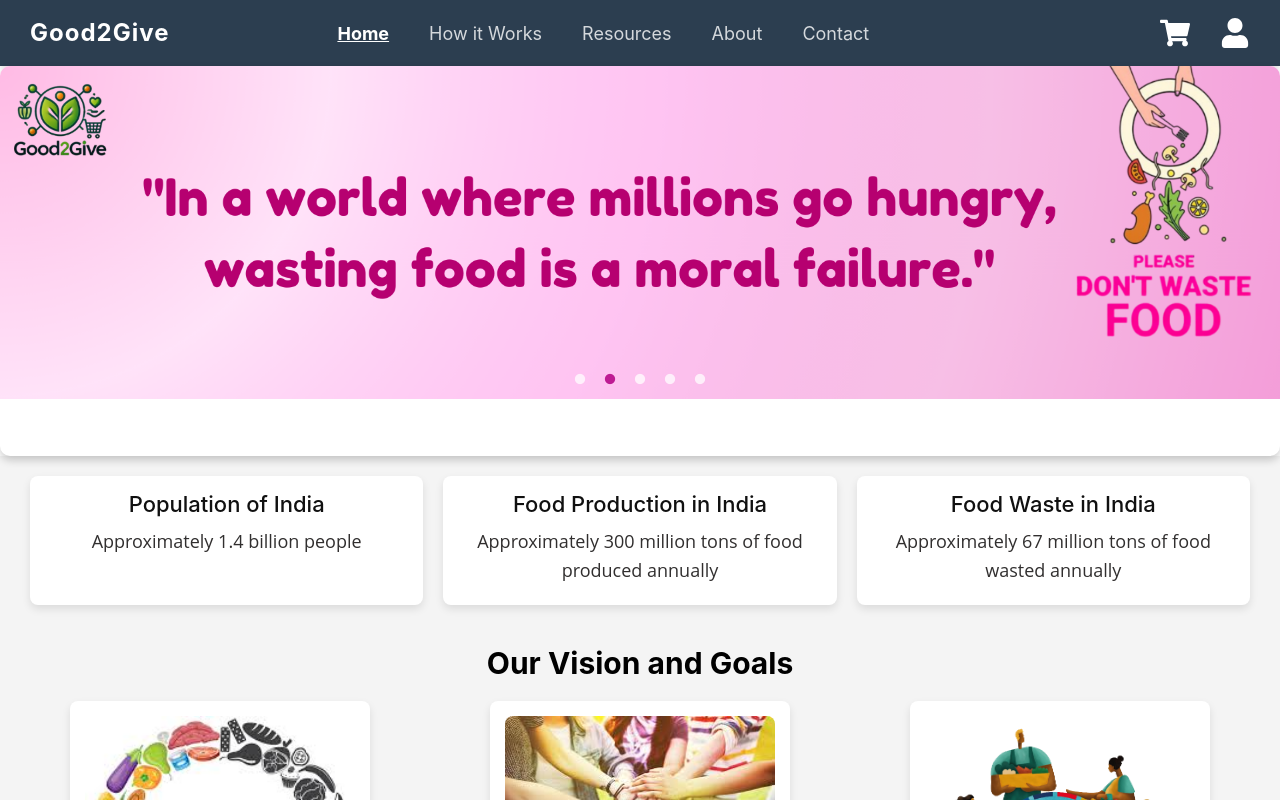
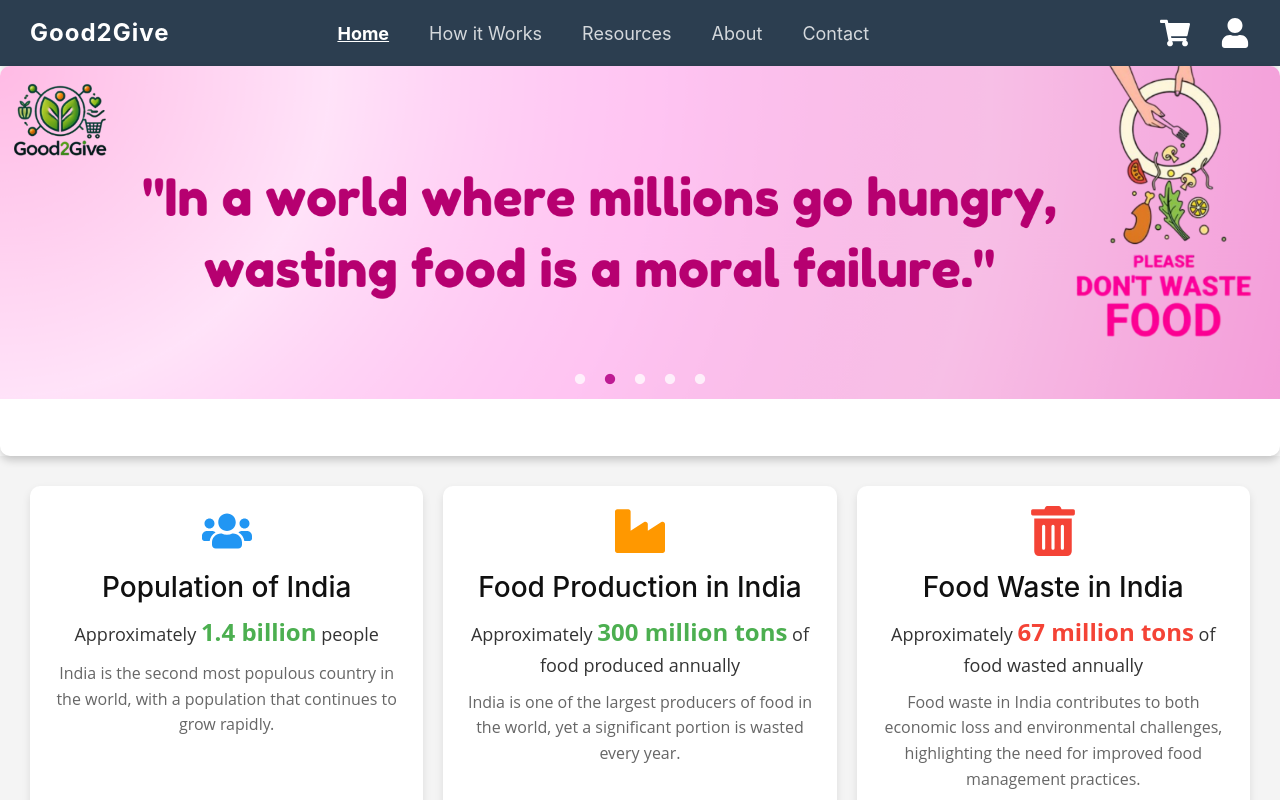
Before and after one commit to Mr-TANMAY/Good2Give, a React (Create React App) app in the folder frontend/: page / in a window 1280 px wide. Shown: the top 800 px of the page. Built offline with nearby package versions, Linux system fonts and the light colour scheme; no server answers.

Commit message:
Stats done

```diff
--- a/frontend/src/components/Statistics.css
+++ b/frontend/src/components/Statistics.css
@@ -5,17 +5,19 @@
     padding: 20px;
     background-color: #f4f4f4; /* Light background for readability */
     color: #101010;
+    flex-wrap: wrap; /* Allow items to wrap on smaller screens */
 }
 
 .stat {
     background: #fff; /* White background for statistic cards */
-    border-radius: 8px;
+    border-radius: 10px;
     box-shadow: 0 4px 8px rgba(0, 0, 0, 0.1);
-    padding: 15px;
+    padding: 20px;
     transition: box-shadow 0.3s ease, transform 0.3s ease;
     text-align: center;
-    flex: 1;
-    margin: 0 10px;
+    flex: 1 1 30%; /* Allow cards to grow and shrink, 3 cards per row */
+    margin: 10px;
+    position: relative;
 }
 
 .stat:hover {
@@ -23,14 +25,52 @@
     transform: translateY(-5px);
 }
 
-.stat h3 {
-    font-size: 22px; /* Slightly larger font size */
-    margin-bottom: 10px;
+.stat-icon {
+    margin-bottom: 15px;
+    color: #4caf50; /* Default color for icons */
 }
 
-.stat p {
-    font-size: 18px; /* Slightly larger font size */
-    color: #312f2f;
+.stat-icon svg {
+    vertical-align: middle;
+}
+
+/* Specific Icon Colors */
+.users-icon {
+    color: #2196f3; /* Blue for population */
+}
+
+.industry-icon {
+    color: #ff9800; /* Orange for food production */
+}
+
+.waste-icon {
+    color: #f44336; /* Red for waste */
+}
+
+.highlight {
+    font-size: 18px; /* Larger font size for highlighted text */
+    color: #333; /* Dark color for text */
+}
+
+.number {
+    font-size: 24px; /* Larger font size for numbers */
+    font-weight: bold;
+    color: #4caf50; /* Default highlight color for numbers */
+    transition: transform 0.3s ease; /* Smooth zoom-in effect */
+}
+
+.number.waste-number {
+    color: #f44336; /* Highlight number in red for waste */
+}
+
+.number:hover {
+    transform: scale(1.1); /* Zoom-in effect on hover */
+}
+
+.details {
+    font-size: 16px; /* Smaller font size for details */
+    color: #666; /* Light color for additional content */
+    margin-top: 10px;
 }
 
 /* Dark Mode Styles */
@@ -44,10 +84,47 @@ body.dark-mode .stat {
     color: #e0e0e0; /* Light text color */
 }
 
-body.dark-mode .stat h3 {
-    color: #e0e0e0; /* Light color for headings */
+body.dark-mode .stat-icon {
+    color: #4caf50; /* Green color for icons in dark mode */
 }
 
-body.dark-mode .stat p {
-    color: #b0b0b0; /* Slightly lighter color for text */
+body.dark-mode .users-icon {
+    color: #64b5f6; /* Light blue for users in dark mode */
 }
+
+body.dark-mode .industry-icon {
+    color: #ffb74d; /* Light orange for industry in dark mode */
+}
+
+body.dark-mode .waste-icon {
+    color: #ef5350; /* Light red for waste in dark mode */
+}
+
+body.dark-mode .highlight {
+    color: #e0e0e0; /* Light color for highlighted text */
+}
+
+body.dark-mode .number {
+    color: #4caf50; /* Highlight color for numbers in dark mode */
+}
+
+body.dark-mode .number.waste-number {
+    color: #ef5350; /* Dark mode red for waste number */
+}
+
+body.dark-mode .details {
+    color: #b0b0b0; /* Light color for additional content */
+}
+
+/* Responsive Design */
+@media (max-width: 768px) {
+    .stat {
+        flex: 1 1 45%; /* Two cards per row */
+    }
+}
+
+@media (max-width: 480px) {
+    .stat {
+        flex: 1 1 100%; /* One card per row */
+    }
+}
--- a/frontend/src/components/Statistics.js
+++ b/frontend/src/components/Statistics.js
@@ -1,21 +1,34 @@
 // src/components/Statistics.js
 import React from 'react';
+import { FaUsers, FaIndustry, FaTrashAlt } from 'react-icons/fa';
 import './Statistics.css';
 
 function Statistics() {
     return (
         <div className="statistics">
             <div className="stat">
+                <div className="stat-icon users-icon">
+                    <FaUsers size={50} />
+                </div>
                 <h3>Population of India</h3>
-                <p>Approximately 1.4 billion people</p>
+                <p className="highlight">Approximately <span className="number">1.4 billion</span> people</p>
+                <p className="details">India is the second most populous country in the world, with a population that continues to grow rapidly.</p>
             </div>
             <div className="stat">
+                <div className="stat-icon industry-icon">
+                    <FaIndustry size={50} />
+                </div>
                 <h3>Food Production in India</h3>
-                <p>Approximately 300 million tons of food produced annually</p>
+                <p className="highlight">Approximately <span className="number">300 million tons</span> of food produced annually</p>
+                <p className="details">India is one of the largest producers of food in the world, yet a significant portion is wasted every year.</p>
             </div>
             <div className="stat">
+                <div className="stat-icon waste-icon">
+                    <FaTrashAlt size={50} />
+                </div>
                 <h3>Food Waste in India</h3>
-                <p>Approximately 67 million tons of food wasted annually</p>
+                <p className="highlight">Approximately <span className="number waste-number">67 million tons</span> of food wasted annually</p>
+                <p className="details">Food waste in India contributes to both economic loss and environmental challenges, highlighting the need for improved food management practices.</p>
             </div>
         </div>
     );
--- a/frontend/src/pages/About.css
+++ b/frontend/src/pages/About.css
@@ -1,3 +1,4 @@
+/* Base Styles */
 .about {
     padding: 40px 20px;
     max-width: 1200px;
@@ -32,13 +33,19 @@
     background-color: #f9f9f9;
     border-radius: 10px;
     box-shadow: 0 4px 8px rgba(0, 0, 0, 0.1);
+    transition: box-shadow 0.3s ease, transform 0.3s ease;
+}
+
+.section:hover {
+    box-shadow: 0 8px 16px rgba(0, 0, 0, 0.2);
+    transform: scale(1.02); /* Slight zoom effect */
 }
 
 .section-left {
     flex: 1;
     padding: 20px;
     text-align: left;
-    margin-left: 0px;
+    margin-left: 0;
     margin-right: -100px;
 }
 
@@ -46,9 +53,9 @@
     flex: 1;
     padding: 20px;
     text-align: left;
-    margin: 0px;
+    margin: 0;
     margin-left: -100px;
-    margin-right: 0px;
+    margin-right: 0;
 }
 
 .section-title {
@@ -64,7 +71,6 @@ p {
     color: #555;
     line-height: 1.6;
     font-family: 'Open Sans', sans-serif;
-
 }
 
 .impact-highlight {
@@ -80,6 +86,11 @@ p {
     height: 280px; /* Fixed height */
     object-fit: cover; /* Ensures image covers the box without distortion */
     border-radius: 10px;
+    transition: transform 0.3s ease; /* Smooth zoom effect */
+}
+
+.about-image:hover {
+    transform: scale(1.05); /* Zoom-in effect on hover */
 }
 
 .section-left .about-image {
```
Also changed, not shown: 4 other files (tests, documents, lock files or other folders).
